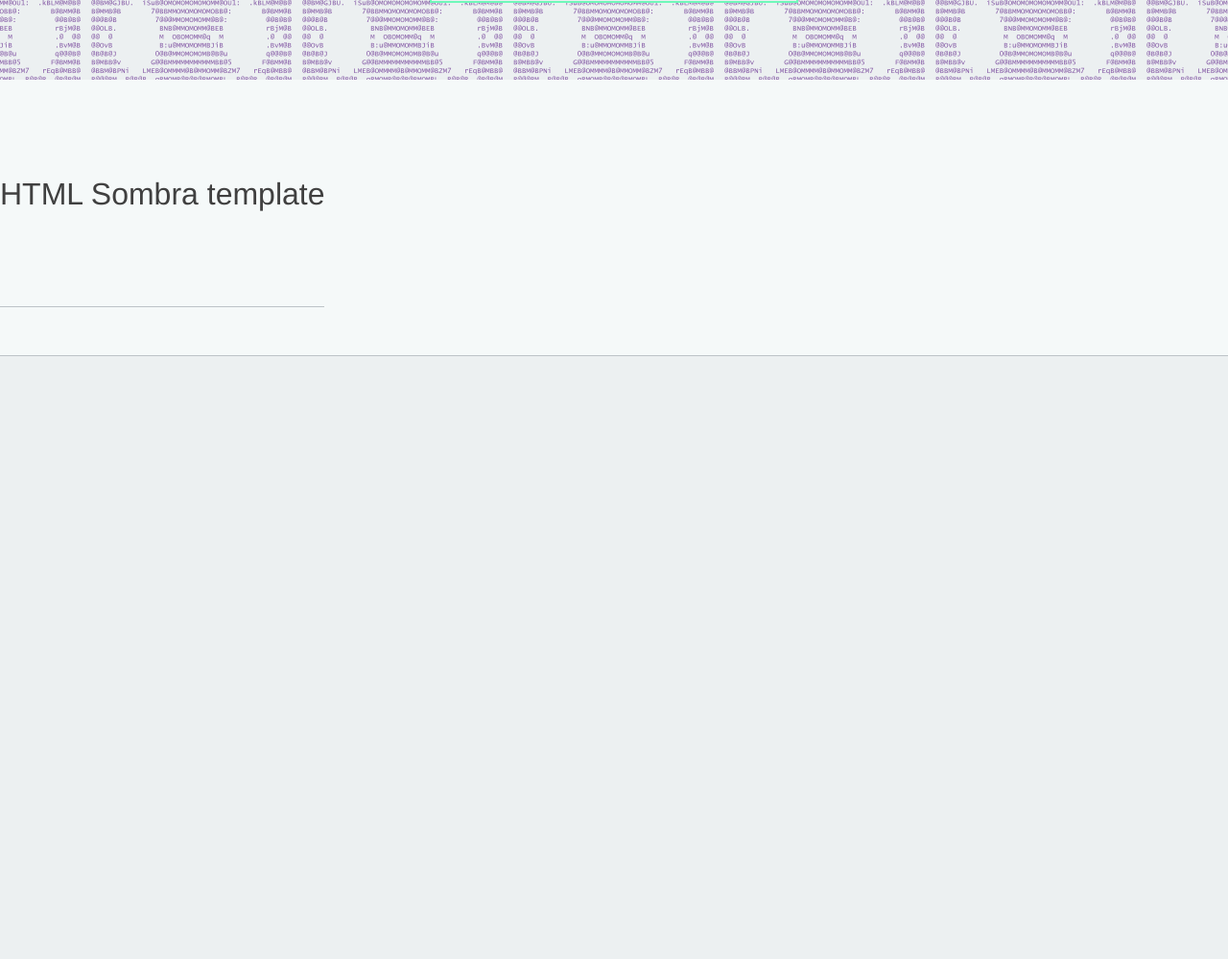
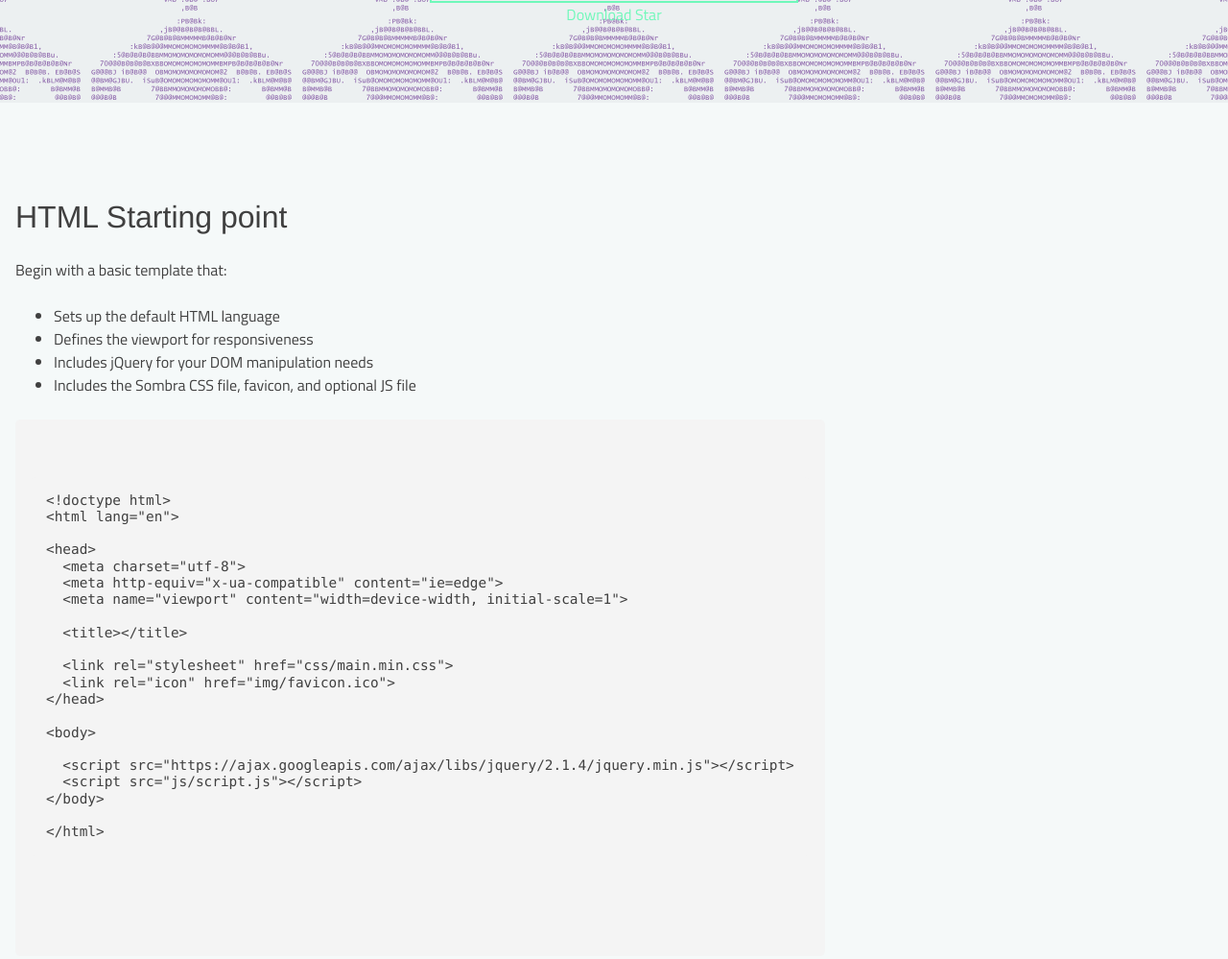
Before and after one commit to CodingGabe/sombra, a website: page index.html in a window 1280 px wide. Shown: the part 353-1352 px from the top of the page at 96% size. Before the commit the page ends 800 px from the top, so only its background shows below. Drawn offline with nearby package versions, Linux system fonts and the light colour scheme; a web font is replaced by a local one.

Commit message:
Added starting template and GitHub buttons

```diff
--- a/documentation/doc.css
+++ b/documentation/doc.css
@@ -23,6 +23,13 @@
     background-color: #ecf0f1;
   }
 
+  .flex-container {
+    display: flex;
+  }
+
+  .content {
+    width: 100%;
+  }
 }
 
 .doc-section {
@@ -34,16 +41,10 @@
   margin: 0 auto;
 }
 
-article {
-  margin-bottom: 1.5rem;
+.flex-container {
+  display: flex;
 }
 
-aside {
-  padding: .5rem;
-  flex: 0;
-  border-bottom: 1px solid #ddd;
-  top: 0;
-  position: fixed;
+.content {
   width: 100%;
-  z-index: 2;
 }
--- a/index.html
+++ b/index.html
@@ -46,25 +46,62 @@
             browser-consistent styling for buttons, forms, tables, lists, and typography,
             and a responsive grid system for templating.</p>
         </div>
+        <!-- GitHub Buttons -->
+        <a class="github-button" href="https://github.com/CodingGabe/sombra/archive/master.zip" aria-label="Download CodingGabe/sombra on GitHub">Download</a>
+        <a class="github-button" href="https://github.com/CodingGabe/sombra" data-icon="octicon-star" data-count-href="/CodingGabe/sombra/stargazers" data-count-api="/repos/CodingGabe/sombra#stargazers_count" data-count-aria-label="# stargazers on GitHub" aria-label="Star CodingGabe/sombra on GitHub">Star</a>
     </div>
   </header>
 
-  <section class="sombra">
+  <section class="sombra content">
     <div class="flex-container">
-      <main class="margin" id="main">
-        <div class="main-container">
-          <section id="getting-started">
-            <article>
-              <h2>HTML Sombra template</h2>
-            </article>
-          </section>
-        </div>
-      </main>
+      <div class="medium-container">
+        <section id="getting-started">
+          <article>
+            <h2>HTML Starting point</h2>
+            <p>Begin with a basic template that:</p>
+            <ul>
+              <li>Sets up the default HTML language</li>
+              <li>Defines the viewport for responsiveness</li>
+              <li>Includes jQuery for your DOM manipulation needs</li>
+              <li>Includes the Sombra CSS file, favicon, and optional JS file</li>
+            </ul>
+            <pre class="language-html">
+              <code class="language-html">
+                <pre><code class="language-html">&lt;!doctype html&gt;
+&lt;html lang=&quot;en&quot;&gt;
+
+&lt;head&gt;
+  &lt;meta charset=&quot;utf-8&quot;&gt;
+  &lt;meta http-equiv=&quot;x-ua-compatible&quot; content=&quot;ie=edge&quot;&gt;
+  &lt;meta name=&quot;viewport&quot; content=&quot;width=device-width, initial-scale=1&quot;&gt;
+
+  &lt;title&gt;&lt;/title&gt;
+
+  &lt;link rel=&quot;stylesheet&quot; href=&quot;css/main.min.css&quot;&gt;
+  &lt;link rel=&quot;icon&quot; href=&quot;img/favicon.ico&quot;&gt;
+&lt;/head&gt;
+
+&lt;body&gt;
+
+  &lt;script src=&quot;https://ajax.googleapis.com/ajax/libs/jquery/2.1.4/jquery.min.js&quot;&gt;&lt;/script&gt;
+  &lt;script src=&quot;js/script.js&quot;&gt;&lt;/script&gt;
+&lt;/body&gt;
+
+&lt;/html&gt;</code></pre>
+              </code>
+            </pre>
+          </article>
+        </section>
+      </div>
     </div>
   </section>
 
   <script src="https://ajax.googleapis.com/ajax/libs/jquery/2.1.4/jquery.min.js"></script>
   <script src="js/script.js"></script>
+  <!-- GitHub buttons script -->
+  <script async defer src="https://buttons.github.io/buttons.js"></script>
+  <script async defer src="https://buttons.github.io/buttons.js"></script>
+
 </body>
 
 </html>
```
